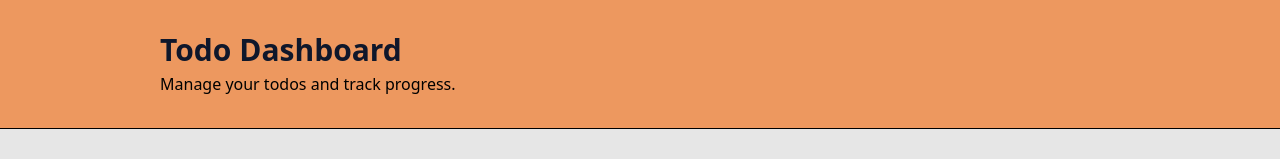
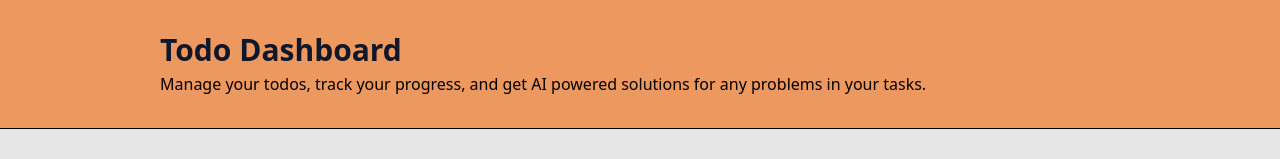
Before and after one commit to vibbyfs/todo-list, a React (Vite) app in the folder client/: page / in a window 1280 px wide. Shown: the top 159 px of the page. Built offline with nearby package versions, Linux system fonts and the light colour scheme; no server answers.

Commit message:
feat: enhance UI text and button styles for improved user experience

```diff
--- a/client/src/features/todos/TodoPage.jsx
+++ b/client/src/features/todos/TodoPage.jsx
@@ -97,7 +97,8 @@ const TodoPage = () => {
             Todo Dashboard
           </h1>
           <p className="mt-1 text-sm sm:text-base text-black">
-            Manage your todos and track progress.
+            Manage your todos, track your progress, and get AI powered solutions
+            for any problems in your tasks.
           </p>
         </div>
       </header>
--- a/client/src/features/todos/components/TitleForm.jsx
+++ b/client/src/features/todos/components/TitleForm.jsx
@@ -23,7 +23,7 @@ export const TitleForm = ({
         <button
           type="submit"
           disabled={isPending}
-          className="inline-flex items-center justify-center rounded-sm bg-[#ED985F] border border-black px-4 py-2 text-sm font-semibold text-black shadow-sm hover:bg-[#001F3D] hover:text-white cursor-pointer"
+          className="inline-flex items-center justify-center rounded-sm bg-[#ED985F] border border-black px-4 py-2 text-sm font-semibold text-black hover:bg-[#001F3D] hover:text-white cursor-pointer"
         >
           {isPending ? "Adding..." : "Add"}
         </button>
--- a/client/src/features/todos/components/TodoList.jsx
+++ b/client/src/features/todos/components/TodoList.jsx
@@ -99,7 +99,7 @@ const TodoList = ({
                             </select>
                             <button
                               type="button"
-                              className={`inline-flex items-center justify-center rounded-sm border border-black px-3 py-1 text-xs sm:text-sm font-semibold shadow-sm transition-colors cursor-pointer ${
+                              className={`inline-flex items-center justify-center rounded-sm border border-black px-3 py-1 text-xs sm:text-sm font-semibold transition-colors cursor-pointer ${
                                 isSelected
                                   ? "bg-[#001F3D] text-white hover:bg-[#ED985F] hover:text-black"
                                   : "bg-[#ED985F] text-black hover:bg-[#001F3D] hover:text-white"
```
